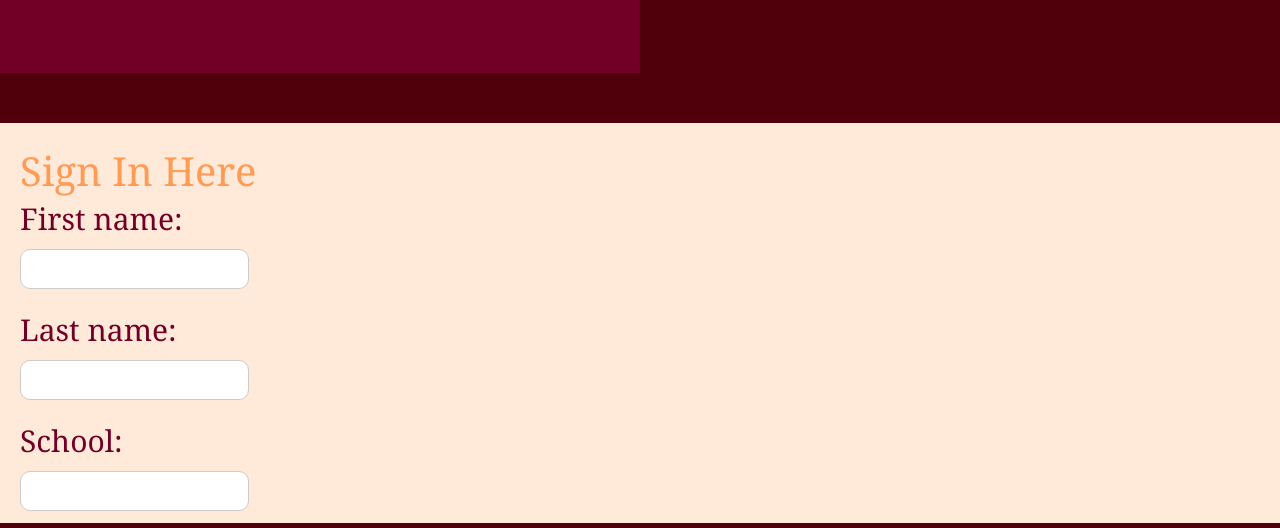
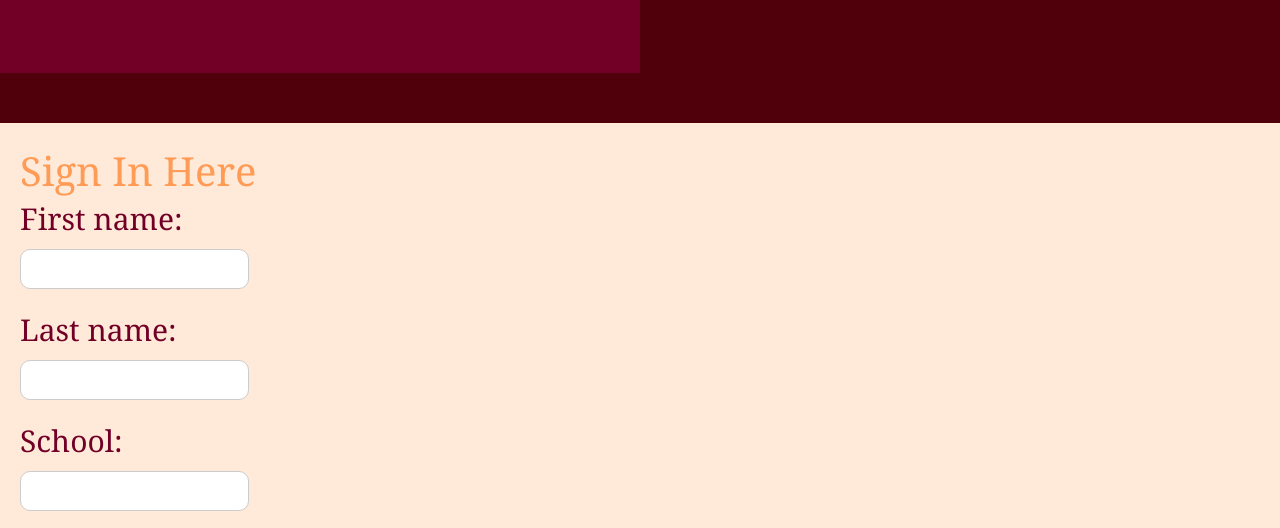
Before and after one commit to JasmineExterminators/LoveQuest, a website: page index.html in a window 1280 px wide. Shown: the part 761-1289 px from the top of the page. Drawn offline with Linux system fonts and the light colour scheme.

Commit message:
changed formatting main page

```diff
--- a/style.css
+++ b/style.css
@@ -35,7 +35,7 @@ main {
 }
 .box {
     width: 100vw;
-    height: 400px;
+    height: 1300px;
     background-color: #FFE9D9; /* Background color */
     padding: 20px;              /* Space inside the box */
     text-align: left;         /* Center the text inside the box */
```
